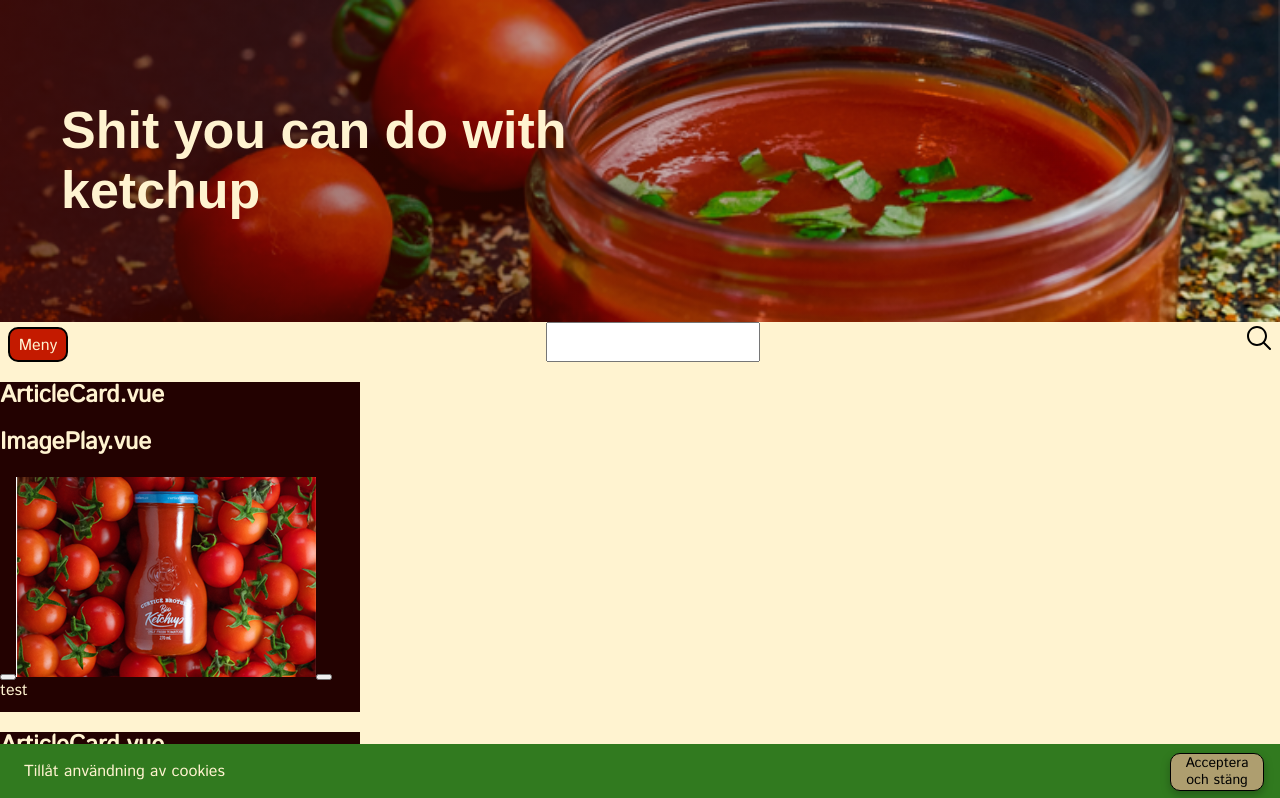
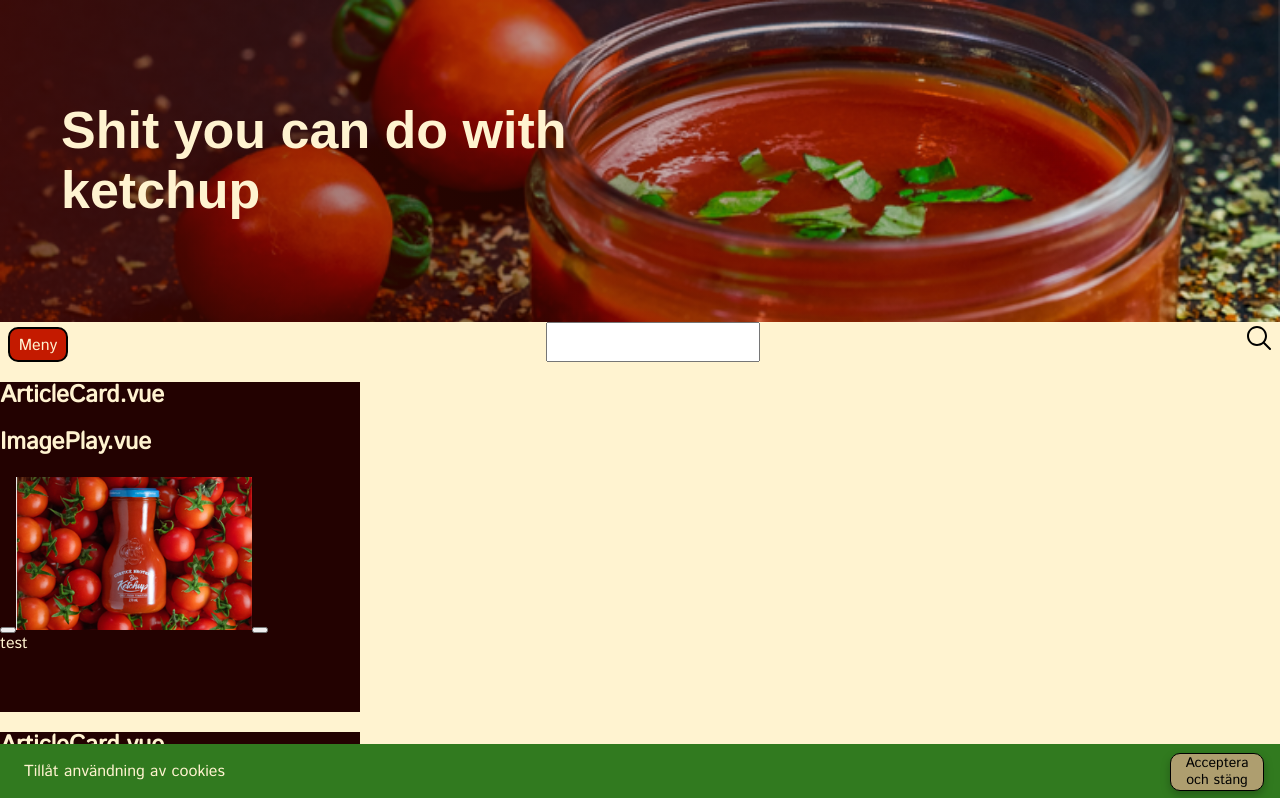
Before and after one commit to arnetzlinder/ketchupbloggen, a Vue app: page / in a window 1280 px wide. Shown: the top 798 px of the page. Built offline with nearby package versions, Linux system fonts and the light colour scheme; a web font is replaced by a local one.

Commit message:
:bug: still no images

```diff
--- a/src/components/ImagePlay.vue
+++ b/src/components/ImagePlay.vue
@@ -6,7 +6,7 @@
             {{ imageData[0] }}
         </pre> -->
         <!-- bilder måste ligga i public-mappen för att funka -->
-        <img :src="imageData[0].img" :alt="imageData[0].alt" width="300" height="200" loading="lazy" />
+        <img :src="imageData[0].img" :alt="imageData[0].alt" width="236" height="153" loading="lazy" />
         <button> </button>
 
 
```
